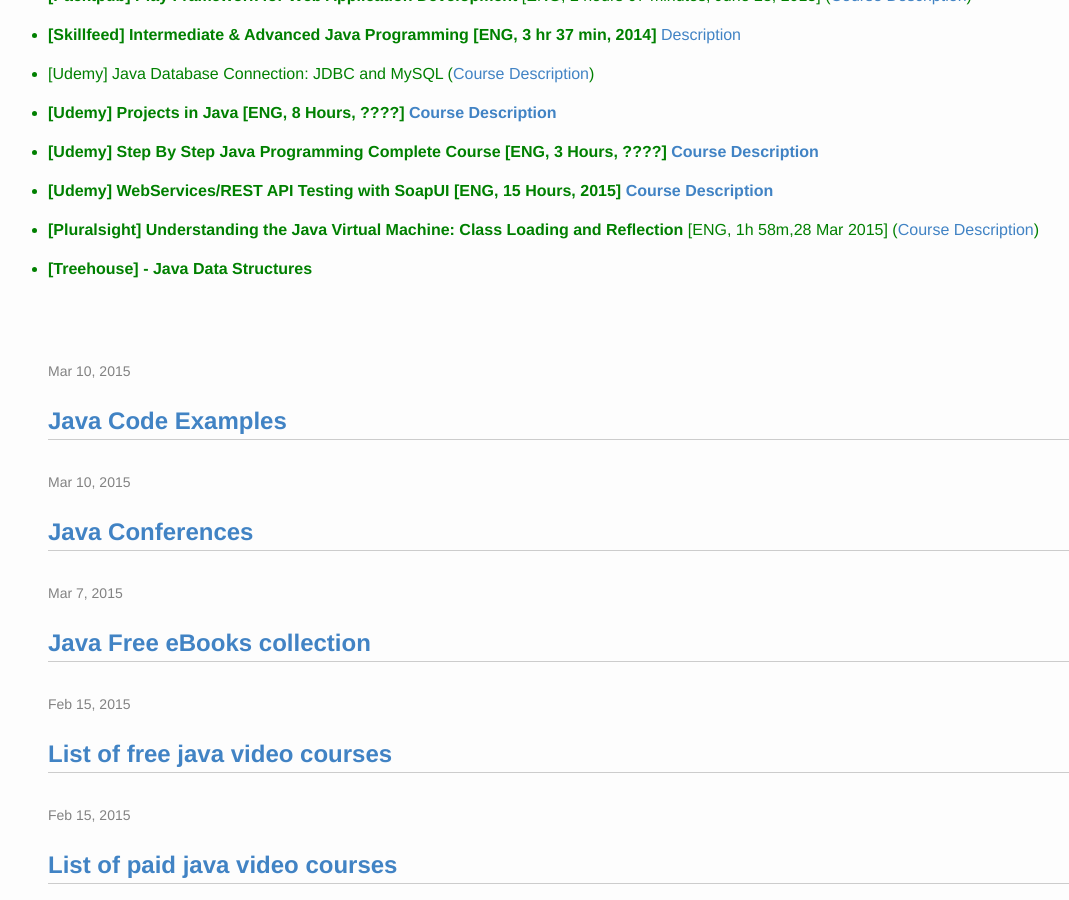
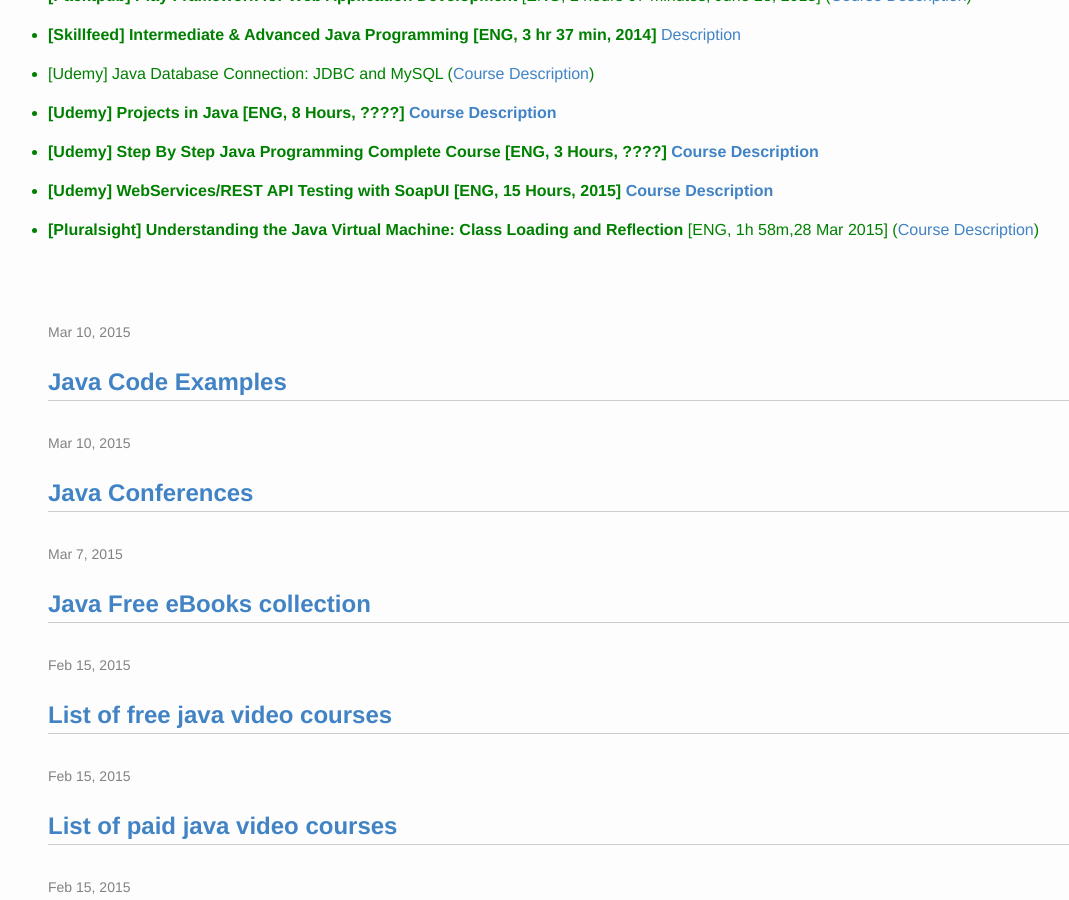
Before and after one commit to webmakaka/javadev.org, a Jekyll site: the page built from website/index.md, in a window 1280 px wide and 900 px high, scrolled down 521 px. Shown: the whole window, without its empty margins (52-1121 px from the left). Built offline with Jekyll 4.4.1, drawn with Linux system fonts in a browser that asks for light colours.

Commit message:
Update index.md

```diff
--- a/website/index.md
+++ b/website/index.md
@@ -25,7 +25,6 @@
 <li style="color:green"><strong>[Udemy] Step By Step Java Programming Complete Course [ENG, 3 Hours, ????] <a href="https://www.udemy.com/step-by-step-java-programming-complete-course/">Course Description</a></strong></li>
 <li style="color:green"><strong>[Udemy] WebServices/REST API Testing with SoapUI [ENG, 15 Hours, 2015] <a href="https://www.udemy.com/webservices-testing-with-soap-ui/">Course Description</a></strong></li>
 <li style="color:green"><strong>[Pluralsight] Understanding the Java Virtual Machine: Class Loading and Reflection</strong> [ENG, 1h 58m,28 Mar 2015] (<a href="http://www.pluralsight.com/courses/understanding-java-vm-class-loading-reflection">Course Description</a>)</li>
-<li style="color:green"><strong>[Treehouse] - Java Data Structures</strong></li>
 </ul>
 
 
```
